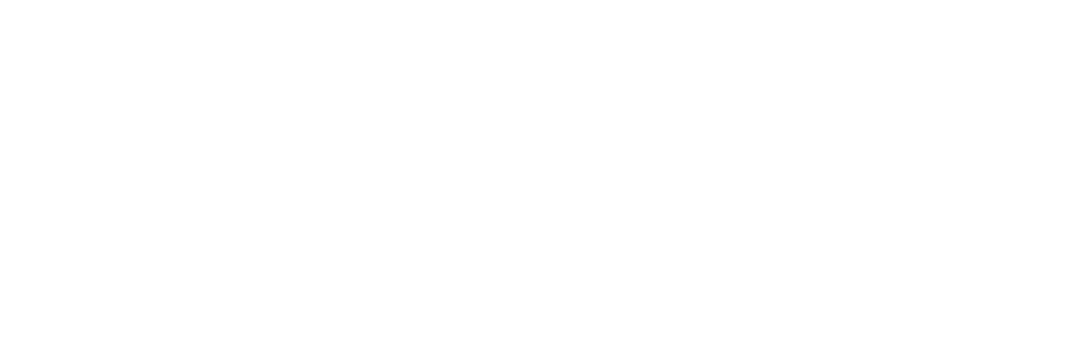
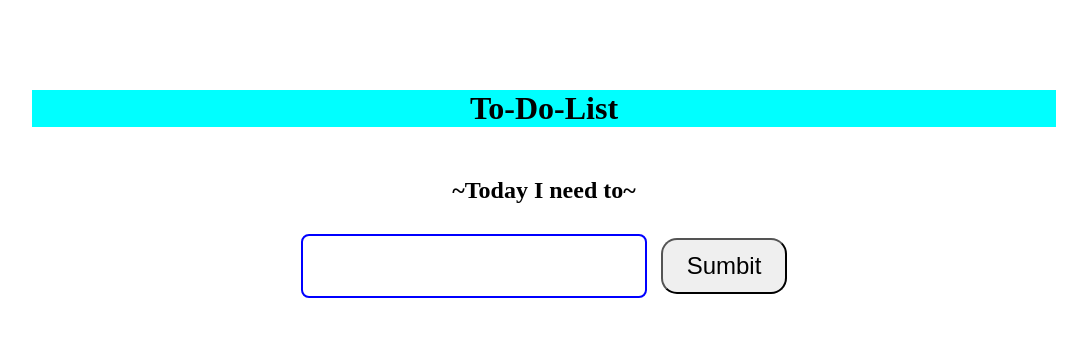
Before and after one commit to dts-kominfo-rea4a/challenge-dom-fadhilyusni, a website: page index.html in a window 1280 px wide. Shown: the whole page, without its empty margins (96-1183 px from the left). Drawn offline with Linux system fonts and the light colour scheme.

Commit message:
tugas DOM

```diff
--- a/index.html
+++ b/index.html
@@ -5,37 +5,64 @@
     <meta http-equiv="X-UA-Compatible" content="IE=edge" />
     <meta name="viewport" content="width=device-width, initial-scale=1.0" />
     <title>Challenge - DOM</title>
+    <link rel="stylesheet" href="style.css" />
   </head>
+
   <body>
     <div id="app">
+      <div class="container">
         <!-- TODO: Buatlah sebuah header dengan id todo-title -->
         <!-- TODO: Buatlah sebuah subtitle dengan id todo-subtitle -->
-
+        <header>
+          <h1 id="todo-title">To-Do-List</h1>
+          <h2 id="todo-subtitle">~Today I need to~</h2>
+        </header>
+        <section class="section-input">
           <!-- Section: input -->
           <!-- TODO: Buatlah sebuah input bertipe text dengan id todo-input -->
           <!-- TODO: Buatlah sebuah button dengan id todo-submit -->
+          <input type="text" name="input" id="todo-input" />
+          <button id="todo-submit">Sumbit</button>
+        </section>
+
+        <section>
+          <ul id="todo-output"></ul>
+        </section>
 
         <!-- Section output -->
         <!-- TODO: Buatlah sebuah <ul> dengan id todo-output -->
+      </div>
     </div>
 
     <!-- ! Untuk tantangan ini, script jangan diubah ke external js yah ! -->
     <script>
       // TODO: Deklarasi variable sesuai dengan kebutuhan di sini
-      let button;
-      let input;
-      let output;
+      let button = document.getElementById("todo-submit");
+      let input = document.getElementById("todo-input");
+      let output = document.getElementById("todo-output");
 
       // TODO: Buatlah sebuah fungsi dengan nama fnClickHandler
       // Fungsi yang digunakan untuk menambahkan tulisan
       // Jangan ubah cara deklarasi fungsinya, cukup isi saja
-      function fnClickHandler(toDoItem) {}
+      function fnClickHandler(toDoItem) {
+        let text = input.value;
+        let li = document.createElement("li");
+        li.innerHTML = text;
+        output.append(li);
+        input.value = " ";
+      }
 
       // TODO: register event onclick / addEventListener untuk button
       // akan menjalankan fungsi fnClickHandler
+      button.addEventListener("click", fnClickHandler);
 
       // TODO: register event onkeypress / addEventListener untuk input
       // sehingga saat di input ditekan enter akan menjalankan fungsi fnClickHandler juga
+      input.addEventListener("keypress", (event) => {
+        if (event.key == "enter") {
+          fnClickHandler(event);
+        }
+      });
     </script>
   </body>
 </html>
--- /dev/null
+++ b/style.css
@@ -0,0 +1,48 @@
+header {
+  text-align: center;
+}
+#app {
+  display: flex;
+  flex-direction: column;
+  align-items: center;
+}
+
+#app .container {
+  width: 1024px;
+  border-radius: 8px;
+  margin: 16px;
+  padding: 16px;
+  flex-grow: 1;
+  height: fit-content;
+}
+#todo-title {
+  margin-top: 50px;
+  margin-bottom: 50px;
+  background-color: aqua;
+}
+#todo-subtitle {
+  margin-bottom: 30px;
+}
+.section-input {
+  text-align: center;
+  align-items: center;
+}
+
+input[type="text"] {
+  border: 2px solid blue;
+  border-radius: 8px;
+  padding: 16px;
+  box-sizing: border-box;
+  font-size: 24px;
+  margin-right: 10px;
+}
+#todo-submit {
+  border-radius: 16px;
+  padding: 12px 24px;
+  color: black;
+  font-size: 24px;
+  cursor: pointer;
+}
+ul {
+  font-size: 28px;
+}
```
Lines whose indentation alone changed are shown as unchanged.
